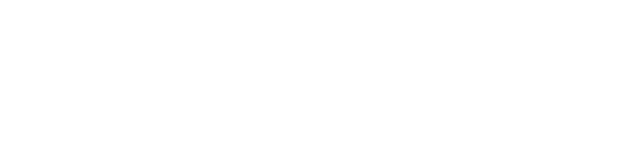
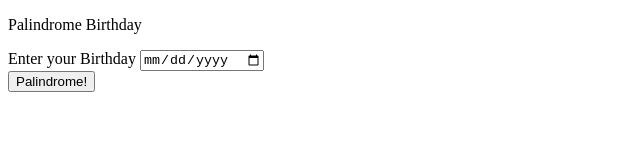
Before and after one commit to Hamdrive/markThirteen, a plain HTML site: page index.html in a window 1280 px wide. Shown: the whole page, without its empty margins (0-640 px from the left). Drawn offline with Linux system fonts and the light colour scheme.

Commit message:
[feat] create skeleton layout

```diff
--- a/index.html
+++ b/index.html
@@ -8,6 +8,19 @@
     <link rel="stylesheet" href="style.css">
 </head>
 <body>
+    <div>
+        <div class="title">
+            <p>Palindrome Birthday</p>
+        </div>
+        <div class="bday">
+            <label for="bday-input">Enter your Birthday</label>
+            <input type="date" name="bday" id="bday-input">
+        </div>
+        <div class="check">
+            <button id="check-btn">Palindrome!</button>
+        </div>
+        <div class="output"></div>
+    </div>
     <script src="./script.js"></script>
 </body>
 </html>
```
